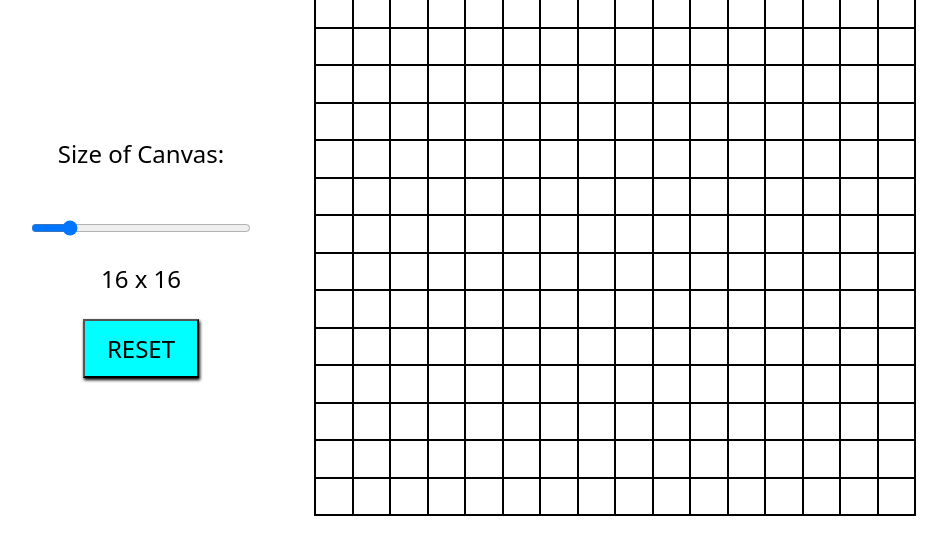
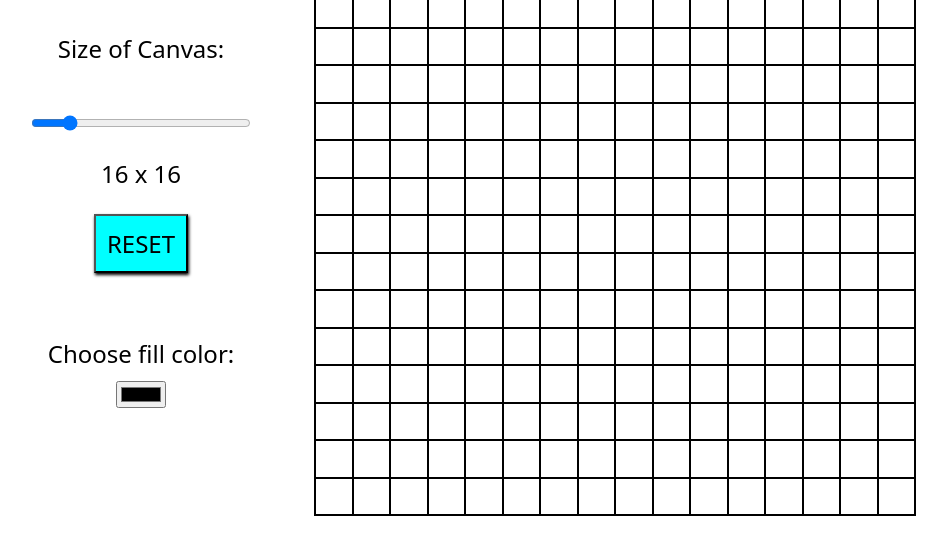
Before and after one commit to AustinDean39/etch-a-sketch, a plain HTML site: page index.html in a window 1280 px wide. Shown: the part 94-648 px from the top of the page, without its empty margins (198-1145 px from the left). Drawn offline with Linux system fonts and the light colour scheme.

Commit message:
feat: Allow user to select fill color
Other updates:
- style: Reorganize CSS code & comments for readability

```diff
--- a/index.html
+++ b/index.html
@@ -20,10 +20,15 @@
     <h1>Etch-A-Sketch</h1>
 
     <div class="settings size-settings">
-      <label for="number-of-squares">Size of Canvas:</label>
+      <label for="canvas-size-input">Size of Canvas:</label>
       <input type="range" min="1" max="100" name="number-of-squares" id="canvas-size-input" value="16">
       <p id="size-settings-text"></p>
       <button id="reset-button" class="btn reset-btn">RESET</button>
+    </div>
+
+    <div class="settings color-settings">
+      <label for="color-picker">Choose fill color:</label>
+      <input type="color" name="color-picker" id="color-picker">
     </div>
     <div class="settings color-settings">
 
--- a/main.js
+++ b/main.js
@@ -13,6 +13,9 @@ resetCanvasBtn.addEventListener('click', function () {
 
 // DISPLAY CHOSEN SIZE BENEATH THE SLIDER, UPDATE AS NEEDED
 sizeSetting.addEventListener('input', updateSizeText);
+
+// CONNECT THE COLOR INPUT TO THE CANVAS
+const colorPicker = document.getElementById('color-picker');
 
 // FUNCTION TO UPDATE TEXT UNDERNEATH SIZE SETTING SLIDER
 function updateSizeText() {
@@ -54,7 +57,7 @@ function createCanvas(squares) {
 
 // FUNCTION TO CHANGE BACKGROUND COLOR OF AN ELEMENT TO A RANDOM COLOR
 function changeColor(event) {
-  event.target.style.background = randomColor();
+  event.target.style.background = colorPicker.value;
 }
 
 // FUNCTION TO DETERMINE A RANDOM RGB() COLOR VALUE
--- a/style.css
+++ b/style.css
@@ -13,35 +13,45 @@ body {
   flex-direction: column;
   justify-content: space-between;
   align-items: c;
-
+  /* OTHER SETTINGS */
   font-family: system-ui, -apple-system, BlinkMacSystemFont, 'Segoe UI', Roboto, Oxygen, Ubuntu, Cantarell, 'Open Sans', 'Helvetica Neue', sans-serif;
   margin-left: auto;
   padding-left: 5%;
   padding-right: 5%;
 }
 
-.size-settings {
+.settings {
+  /* FLEXBOX SETTINGS */
   display: flex;
   flex-direction: column;
   justify-content: center;
   align-items: center;
   flex-grow: 1;
-
+  /* OTHER SETTINGS */
   font-size: 24px;
 }
 
 #canvas-size-input {
+  margin-top: 50px;
   width: 100%;
-  margin-top: 50px;
-  color: red;
+}
+
+.btn {
+  box-shadow: 1px 2px 3px black;
+  font-family: inherit;
+  padding: 5%;
 }
 
 .reset-btn {
+  background-color: aqua;
   font-size: inherit;
-  font-family: inherit;
-  padding: 5% 10%;
-  background-color: aqua;
-  box-shadow: 1px 2px 3px black;
+}
+
+#color-picker {
+  margin: 5% 10%;
+  min-height: 10%;
+  min-width: 10%;
+
 }
 
 /* FOR CANVAS */
@@ -51,7 +61,7 @@ body {
   flex-direction: column;
   justify-content: stretch;
   align-items: stretch;
-
+  /* OTHER SETTINGS */
   border: 1px solid black;
   height: 600px;
   margin-right: auto;
@@ -68,6 +78,8 @@ body {
 }
 
 .column {
+  /* FLEX SETTINGS */
   flex: 1;
+  /* OTHER SETTINGS */
   border: 1px solid black;
 }
```
